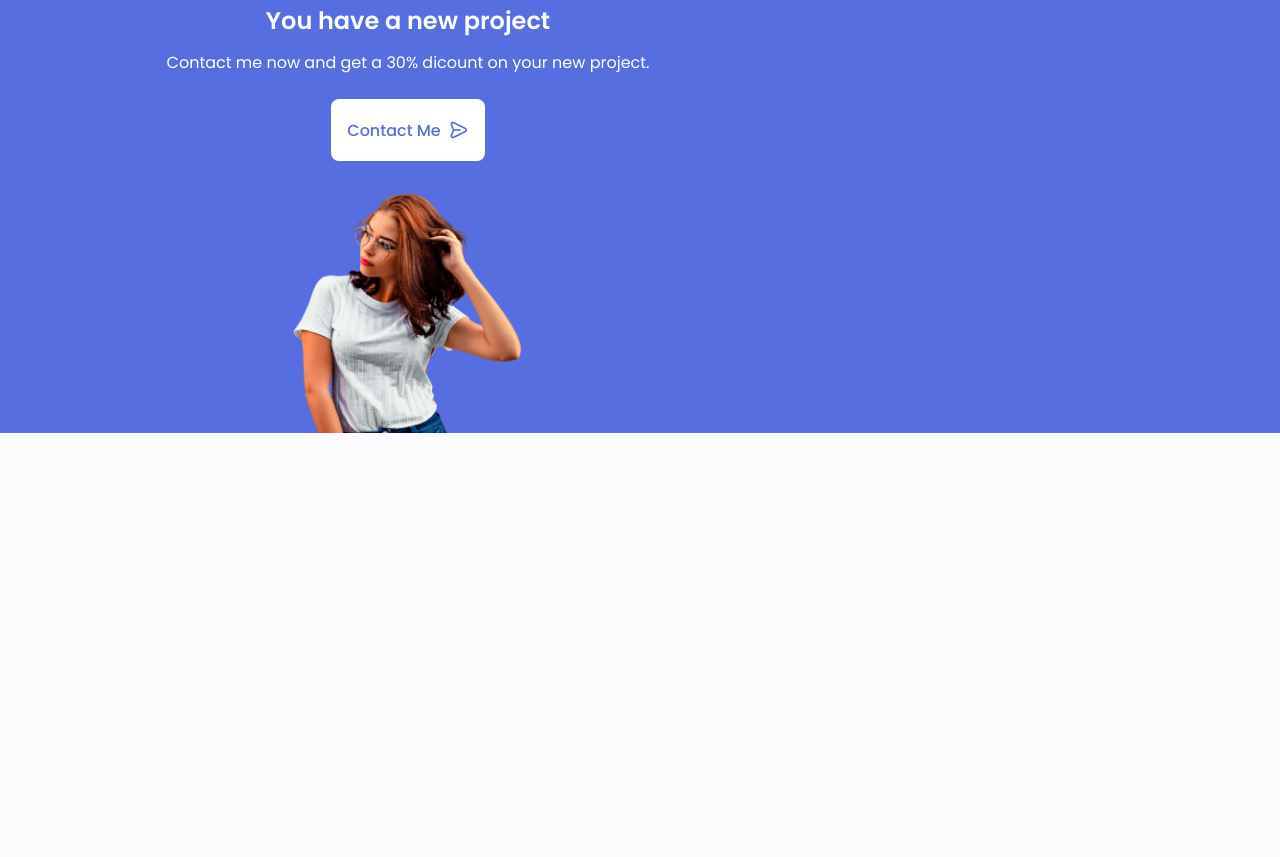
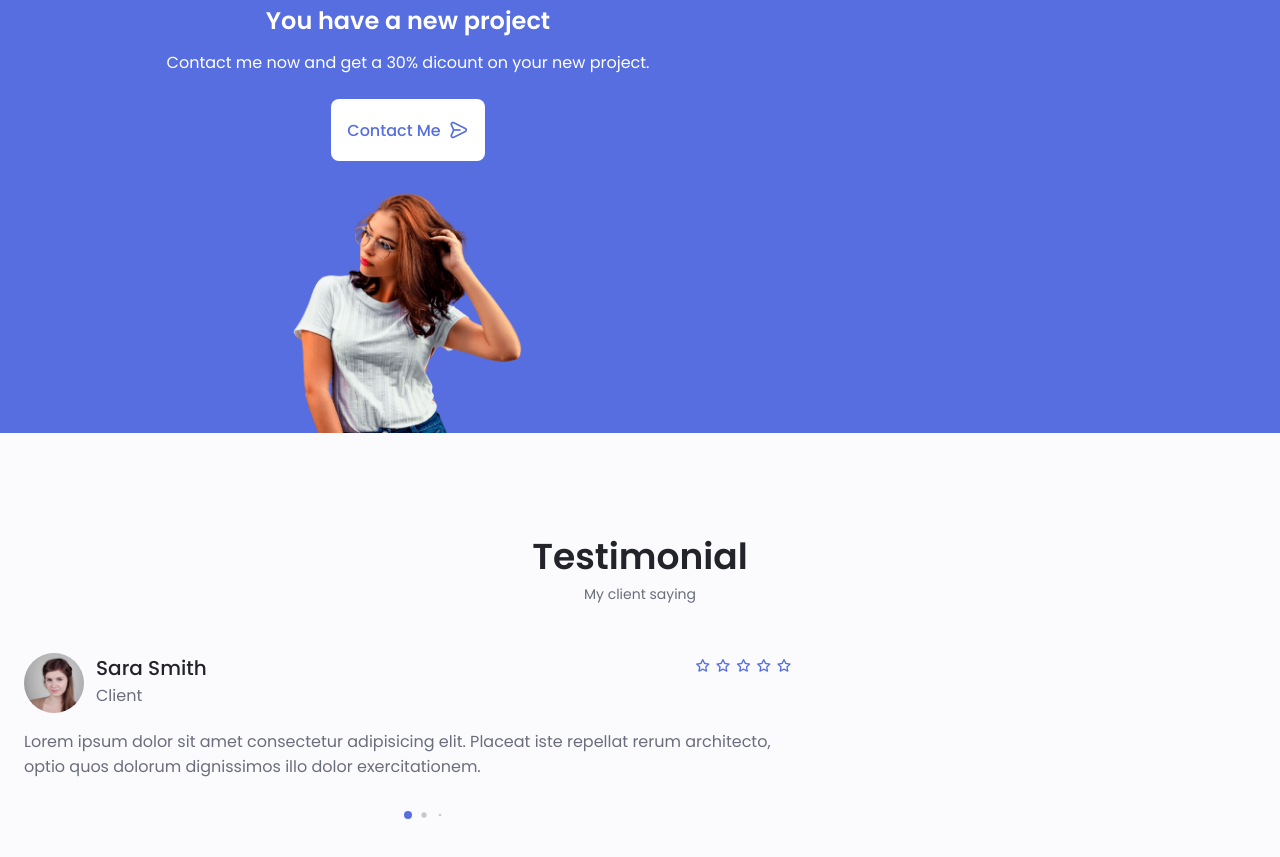
Before and after one commit to sametkoyuncu/portfolio-website-alexa-tut, a plain HTML site: page index.html in a window 1280 px wide. Shown: the part 4028-4885 px from the top of the page. Before the commit the page ends 4765 px from the top, so only its background shows below. Drawn offline with nearby package versions, Linux system fonts and the light colour scheme.

Commit message:
Add testimonial section

```diff
--- a/assets/css/styles.css
+++ b/assets/css/styles.css
@@ -802,7 +802,44 @@ img {
   justify-self: center;
 }
 /*==================== TESTIMONIAL ====================*/
+.testimonial__data,
+.testimonial__header {
+  display: flex;
+}
 
+.testimonial__data {
+  justify-content: space-between;
+  margin-bottom: var(--mb-1);
+}
+
+.testimonial__img {
+  width: 60px;
+  height: 60px;
+  border-radius: 50%;
+  margin-right: var(--mb-0-75);
+}
+
+.testimonial__name {
+  font-size: var(--h3-font-size);
+  font-weight: var(--font-medium);
+}
+
+.testimonial__client {
+  font-size: var(--small-font-size);
+  color: var(--text-color-light);
+}
+
+.testimonial__description {
+  margin-bottom: var(--mb-2-5);
+}
+
+.testimonial__icon-star {
+  color: var(--first-color);
+}
+
+.swiper-container .swiper-pagination-testimonial {
+  bottom: 0;
+}
 
 /*==================== CONTACT ME ====================*/
 
--- a/assets/js/main.js
+++ b/assets/js/main.js
@@ -89,7 +89,7 @@ modalCloses.forEach((modalClose) => {
   })
 })
 /*==================== PORTFOLIO SWIPER  ====================*/
-let swiper = new Swiper('.portfolio__container', {
+let swiperPortfolio = new Swiper('.portfolio__container', {
   cssMode: true,
   loop: true,
   navigation: {
@@ -103,7 +103,21 @@ let swiper = new Swiper('.portfolio__container', {
 })
 
 /*==================== TESTIMONIAL ====================*/
-
+let swiperTetimonial = new Swiper('.testimonial__container', {
+  loop: true,
+  grabCursor: true,
+  spaceBetWeen: 48,
+  pagination: {
+    el: '.swiper-pagination',
+    clickable: true,
+    dynamicBullets: true,
+  },
+  breakPoints: {
+    568: {
+      slidesPerView: 2,
+    },
+  },
+})
 /*==================== SCROLL SECTIONS ACTIVE LINK ====================*/
 
 /*==================== CHANGE BACKGROUND HEADER ====================*/
--- a/index.html
+++ b/index.html
@@ -666,7 +666,92 @@
 
         <!--==================== TESTIMONIAL ====================-->
         <section class="testimonial section">
+            <h2 class="section__title">Testimonial</h2>
+            <span class="section__subtitle">My client saying</span>
 
+            <div class="testimonial__container container swiper-container">
+                <div class="swiper-wrapper">
+                    <!--==================== TESTIMONIAL 1 ====================-->
+                    <div class="testimonial__content swiper-slide">
+                        <div class="testimonial__data">
+                            <div class="testimonial__header">
+                                <img src="assets/img/testimonial1.jpg" alt="" class="testimonial__img" />
+
+                                <div>
+                                    <h3 class="testimonial__name">Sara Smith</h3>
+                                    <span class="testimonial_client">Client</span>
+                                </div>
+                            </div>
+
+                            <div>
+                                <i class="uil uil-star testimonial__icon-star"></i>
+                                <i class="uil uil-star testimonial__icon-star"></i>
+                                <i class="uil uil-star testimonial__icon-star"></i>
+                                <i class="uil uil-star testimonial__icon-star"></i>
+                                <i class="uil uil-star testimonial__icon-star"></i>
+                            </div>
+                        </div>
+
+                        <p class="testimonial__description">Lorem ipsum dolor sit amet consectetur adipisicing elit.
+                            Placeat iste repellat rerum architecto, optio quos dolorum dignissimos illo dolor
+                            exercitationem.</p>
+                    </div>
+
+                    <!--==================== TESTIMONIAL 2 ====================-->
+                    <div class="testimonial__content swiper-slide">
+                        <div class="testimonial__data">
+                            <div class="testimonial__header">
+                                <img src="assets/img/testimonial2.jpg" alt="" class="testimonial__img" />
+
+                                <div>
+                                    <h3 class="testimonial__name">Math Robinson</h3>
+                                    <span class="testimonial_client">Client</span>
+                                </div>
+                            </div>
+
+                            <div>
+                                <i class="uil uil-star testimonial__icon-star"></i>
+                                <i class="uil uil-star testimonial__icon-star"></i>
+                                <i class="uil uil-star testimonial__icon-star"></i>
+                                <i class="uil uil-star testimonial__icon-star"></i>
+                                <i class="uil uil-star testimonial__icon-star"></i>
+                            </div>
+                        </div>
+
+                        <p class="testimonial__description">Lorem ipsum dolor sit amet consectetur adipisicing elit.
+                            Placeat iste repellat rerum architecto, optio quos dolorum dignissimos illo dolor
+                            exercitationem.</p>
+                    </div>
+
+                    <!--==================== TESTIMONIAL 3 ====================-->
+                    <div class="testimonial__content swiper-slide">
+                        <div class="testimonial__data">
+                            <div class="testimonial__header">
+                                <img src="assets/img/testimonial3.jpg" alt="" class="testimonial__img" />
+
+                                <div>
+                                    <h3 class="testimonial__name">Raul Harris</h3>
+                                    <span class="testimonial_client">Client</span>
+                                </div>
+                            </div>
+
+                            <div>
+                                <i class="uil uil-star testimonial__icon-star"></i>
+                                <i class="uil uil-star testimonial__icon-star"></i>
+                                <i class="uil uil-star testimonial__icon-star"></i>
+                                <i class="uil uil-star testimonial__icon-star"></i>
+                                <i class="uil uil-star testimonial__icon-star"></i>
+                            </div>
+                        </div>
+
+                        <p class="testimonial__description">Lorem ipsum dolor sit amet consectetur adipisicing elit.
+                            Placeat iste repellat rerum architecto, optio quos dolorum dignissimos illo dolor
+                            exercitationem.</p>
+                    </div>
+                </div>
+                <!--pagination-->
+                <div class="swiper-pagination swiper-pagination-testimonial"></div>
+            </div>
         </section>
 
         <!--==================== CONTACT ME ====================-->
```
